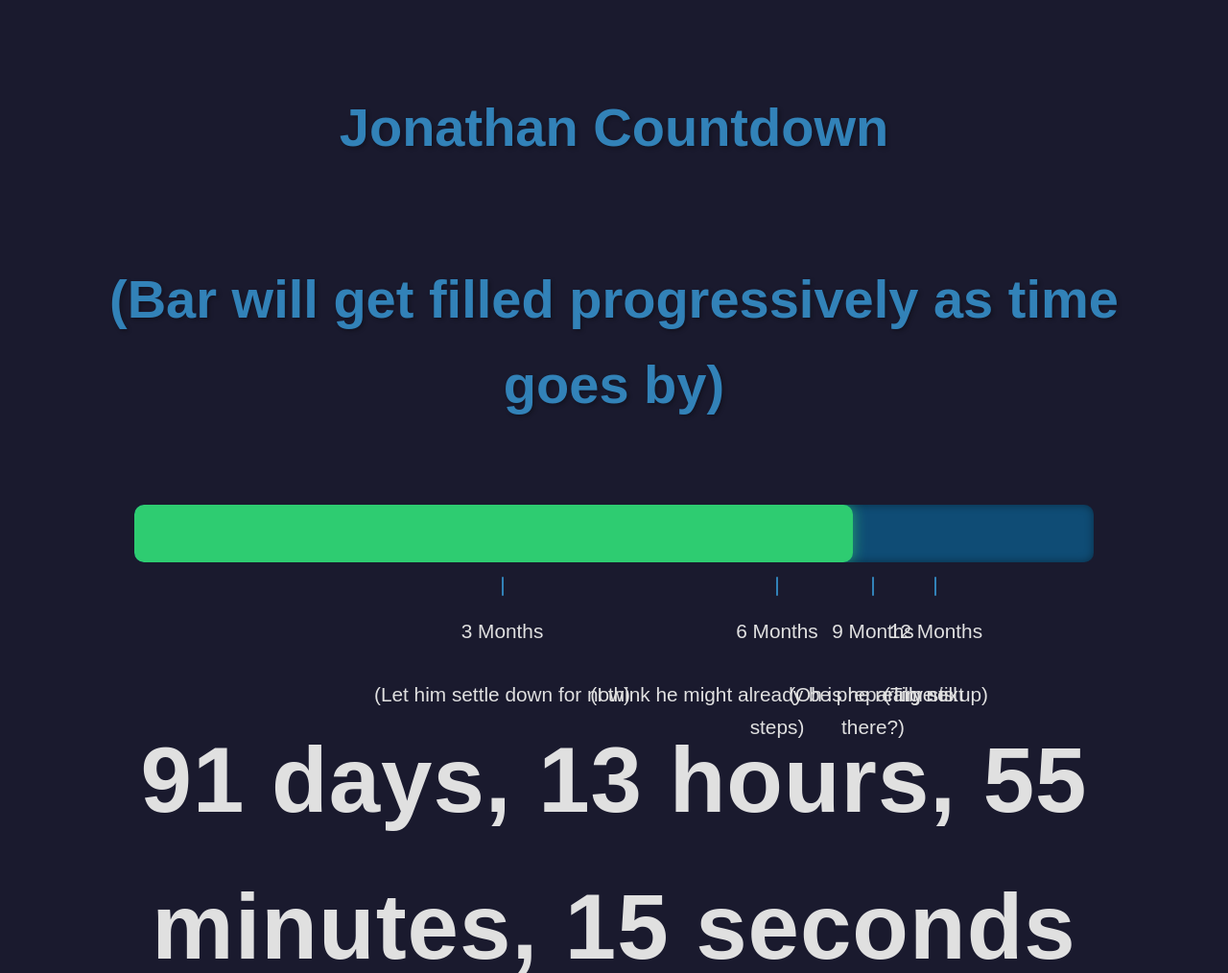
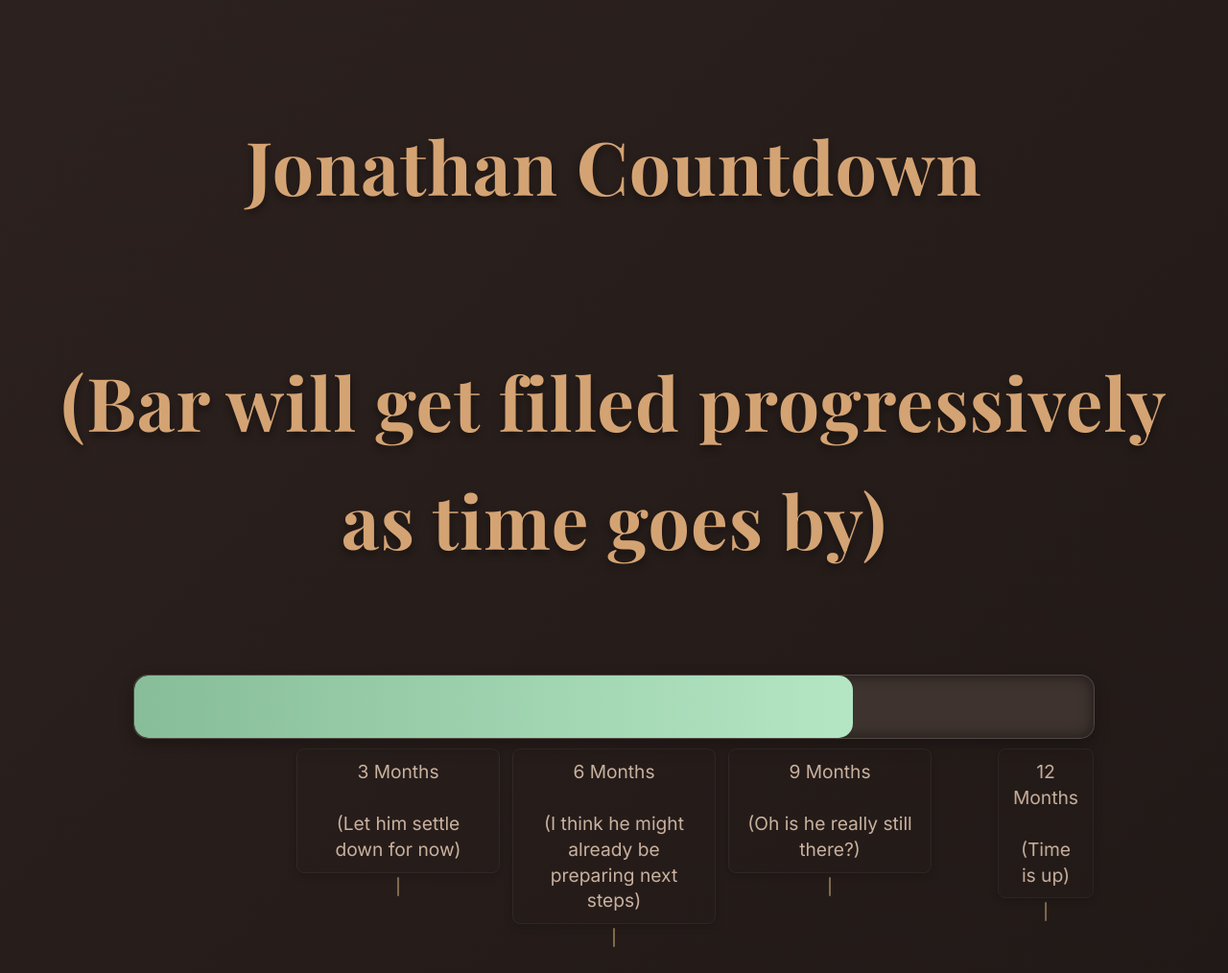
Before and after one commit to LeConsulat2/jonathan-countdown, a plain HTML site: page index.html in a window 1280 px wide. Shown: the top 1014 px of the page at 96% size. Drawn offline with nearby package versions, Linux system fonts and the light colour scheme.

Commit message:
UI update

```diff
--- a/styles.css
+++ b/styles.css
@@ -1,73 +1,109 @@
+/* Import Fonts: A warm, elegant serif for headings and a clean sans-serif for body */
+@import url('https://fonts.googleapis.com/css2?family=Playfair+Display:wght@400;700&family=Inter:wght@300;400;500;600&display=swap');
+
 :root {
-  /* Define CSS variables for easier theming and consistency */
-  --bg-color: #1a1a2e; /* Darker background */
-  --text-color: #e0e0e0; /* Light grey text */
-  --primary-color: #0f4c75; /* A primary blue for accents */
-  --secondary-color: #3282b8; /* A lighter blue */
-  --font-family: 'Montserrat', sans-serif; /* Modern font */
-  --border-radius: 10px;
-  --transition-speed: 0.3s ease-in-out;
+  /* Warm & Advanced Color Palette */
+  --bg-dark: #2c211e; /* Deep dark brown/charcoal for background */
+  --bg-light: #3e332f; /* Slightly lighter brown for containers */
+  --text-primary: #f2e9e4; /* Off-white/cream for main text */
+  --text-secondary: #c9b19e; /* Muted gold/tan for secondary text/accents */
+  --accent-warm: #d4a373; /* Goldenrod/ochre for highlights */
+  --accent-subtle: #a68a64; /* A deeper, muted gold */
+
+  /* Progress Bar Colors (warm variations) */
+  --progress-red: #c25b5b; /* Muted red */
+  --progress-orange: #d99a4e; /* Burnt orange */
+  --progress-yellow: #e6cb6f; /* Muted mustard */
+  --progress-green: #7dae8d; /* Sage green */
+
+  /* Fonts */
+  --font-heading: 'Playfair Display', serif;
+  --font-body: 'Inter', sans-serif;
+
+  /* Spacing & Sizing */
+  --padding-base: 20px;
+  --border-radius-lg: 15px;
+  --border-radius-sm: 8px;
+
+  /* Transitions */
+  --transition-fast: 0.3s ease-in-out;
+  --transition-medium: 0.5s ease-in-out;
 }
 
-/* Import a modern font from Google Fonts */
-@import url('https://fonts.googleapis.com/css2?family=Montserrat:wght@300;400;600;700&display=swap');
-
 body {
-  font-family: var(--font-family);
+  font-family: var(--font-body);
   text-align: center;
-  background-color: var(--bg-color);
-  color: var(--text-color);
+  background: linear-gradient(
+    135deg,
+    var(--bg-dark),
+    #1e1715
+  ); /* Subtle gradient for depth */
+  color: var(--text-primary);
   margin: 0;
-  padding: 20px;
+  padding: var(--padding-base);
   line-height: 1.6;
-  min-height: 100vh; /* Ensure body takes full viewport height */
+  min-height: 100vh;
   display: flex;
   flex-direction: column;
   align-items: center;
   justify-content: center;
-  box-sizing: border-box; /* Include padding in element's total width and height */
+  box-sizing: border-box;
+  overflow-x: hidden; /* Prevent horizontal scroll on small screens */
+  animation: fadeIn 1.2s ease-out forwards; /* Slower fade in */
 }
 
 h1 {
-  font-size: clamp(1.5em, 5vw, 2.8em); /* Responsive font size */
-  margin-bottom: 40px;
-  color: var(--secondary-color);
+  font-family: var(--font-heading);
+  font-size: clamp(2em, 6vw, 3.5em); /* Larger and more elegant */
+  margin-bottom: 30px;
+  color: var(--accent-warm);
   font-weight: 700;
-  text-shadow: 2px 2px 4px rgba(0, 0, 0, 0.3);
+  text-shadow: 0 4px 8px rgba(0, 0, 0, 0.4); /* Deeper shadow */
+  letter-spacing: 1px;
+}
+
+h1 br {
+  /* Adjust line break spacing for the title */
+  display: block;
+  margin-bottom: 5px;
 }
 
 #countdown {
-  font-size: clamp(
-    2em,
-    8vw,
-    4em
-  ); /* Larger and more responsive countdown text */
-  margin: 50px 0;
-  font-weight: 600;
-  color: var(--text-color);
-  letter-spacing: 1px;
+  font-family: var(--font-heading); /* Use heading font for countdown too */
+  font-size: clamp(2.5em, 9vw, 5em);
+  margin: 60px 0;
+  font-weight: 700;
+  color: var(--text-primary);
+  letter-spacing: 2px;
+  text-shadow: 0 2px 5px rgba(0, 0, 0, 0.3);
+  position: relative; /* For potential future animations */
+  animation: pulseText 2s infinite alternate ease-in-out; /* Subtle pulse */
 }
 
 /* Progress Container */
 .progress-container {
   position: relative;
-  width: 90%; /* Wider on smaller screens */
-  max-width: 800px; /* Max width for larger screens */
-  height: 40px; /* Slightly taller for better visibility */
-  background-color: var(--primary-color);
-  border-radius: var(--border-radius);
-  margin: 40px auto 60px auto; /* More vertical spacing */
+  width: 90%;
+  max-width: 900px; /* Slightly wider max-width */
+  height: 45px; /* Taller */
+  background: var(--bg-light); /* Lighter background for the track */
+  border-radius: var(--border-radius-lg);
+  margin: 50px auto 70px auto;
   overflow: hidden;
-  box-shadow: inset 0 0 10px rgba(0, 0, 0, 0.4); /* Inner shadow for depth */
+  box-shadow: inset 0 0 15px rgba(0, 0, 0, 0.5),
+    /* Inner shadow */ 0 5px 15px rgba(0, 0, 0, 0.3); /* Outer shadow */
+  border: 1px solid rgba(255, 255, 255, 0.1); /* Subtle border */
 }
 
 .date-mark {
   position: absolute;
-  font-size: clamp(0.7em, 2vw, 0.9em); /* Responsive font size */
-  color: var(--text-color);
-  white-space: nowrap; /* Prevent date from wrapping */
+  font-family: var(--font-body);
+  font-size: clamp(0.7em, 2vw, 0.9em);
+  color: var(--text-secondary);
+  white-space: nowrap;
   font-weight: 400;
-  top: -25px; /* Adjust position */
+  top: -30px; /* Adjusted position */
+  text-shadow: 0 1px 2px rgba(0, 0, 0, 0.2);
 }
 
 .date-mark.start {
@@ -81,159 +117,246 @@ h1 {
 .progress-bar {
   height: 100%;
   width: 0%;
-  border-radius: var(--border-radius);
-  transition: width var(--transition-speed),
-    background-color var(--transition-speed);
-  background-color: green; /* Default */
-  box-shadow: 0 0 15px rgba(0, 255, 0, 0.5); /* Glowing effect */
+  border-radius: var(--border-radius-lg);
+  background: linear-gradient(
+    90deg,
+    #7dae8d,
+    #a6d4b4
+  ); /* Default green gradient */
+  transition: width var(--transition-medium),
+    background var(--transition-medium);
+  box-shadow: 0 0 20px rgba(125, 174, 141, 0.7); /* Matching glow */
+  animation: progressGlow 1.5s infinite alternate; /* Subtle glow animation */
 }
 
 /* Markers Section */
 .markers {
   display: flex;
   justify-content: space-between;
-  width: 90%; /* Match progress container width */
-  max-width: 800px;
+  width: 90%;
+  max-width: 900px;
   margin: 20px auto;
-  position: relative; /* For positioning individual markers precisely */
-  z-index: 1; /* Ensure markers are above the progress bar visually if they overlap */
+  position: relative;
+  z-index: 1;
+  /* We'll use absolute positioning for markers relative to the progress bar later */
+  /* For now, ensure container for absolute markers is broad enough */
+  height: 120px; /* Give space for absolutely positioned markers */
 }
 
 .marker {
-  font-size: clamp(0.75em, 2.5vw, 1.1em); /* Responsive font size for markers */
-  flex-basis: 22%; /* Distribute space more evenly, allowing for content */
+  font-family: var(--font-body);
+  font-size: clamp(0.8em, 2.5vw, 1em); /* Slightly smaller, more refined */
+  flex-basis: 22%; /* Remains useful for non-absolute fallback */
   text-align: center;
-  margin-top: 20px;
-  position: relative;
-  padding: 10px 5px;
-  color: var(--text-color);
-  font-weight: 300;
+  position: absolute; /* Make markers absolutely positioned */
+  transform: translateX(-50%); /* Center based on their own width */
+  color: var(--text-secondary);
+  font-weight: 400;
+  line-height: 1.4;
+  max-width: 150px; /* Limit width of marker text */
+  opacity: 0; /* Hidden by default, will fade in via JS or advanced CSS */
+  animation: fadeInScale 0.8s forwards; /* Animation to show them */
+  animation-delay: var(--marker-delay); /* Staggered reveal */
+  background: rgba(var(--bg-light), 0.7); /* Slightly transparent background */
+  backdrop-filter: blur(5px); /* Subtle blur behind text */
+  padding: 8px 12px;
+  border-radius: var(--border-radius-sm);
+  box-shadow: 0 2px 10px rgba(0, 0, 0, 0.2);
+  border: 1px solid rgba(255, 255, 255, 0.05);
 }
 
-/* Add a visual line to connect markers to the progress bar (optional, but nice) */
-.marker::before {
-  content: '';
-  position: absolute;
-  top: -20px; /* Position above the marker text */
-  left: 50%;
-  transform: translateX(-50%);
-  width: 2px;
-  height: 15px; /* Length of the connecting line */
-  background-color: var(--secondary-color);
-  border-radius: 1px;
-}
-
-/* Specific positioning for markers relative to the progress bar */
-/* These values are estimates and might need fine-tuning based on your exact layout */
+/* Specific positioning for markers relative to the progress-container */
+/* These positions are calculated relative to the parent .markers container, which
+   itself is centered and has a max-width, making them responsive.
+   The `left` value should correspond to 25%, 50%, 75%, 100% of the progress bar.
+*/
 .markers .marker:nth-child(1) {
   /* 3 Months */
-  position: absolute;
-  left: calc(25% - (var(--marker-width, 0px) / 2)); /* Approx 3 months of 12 */
-  top: -60px; /* Adjust based on your layout */
+  left: 25%;
+  --marker-delay: 0.1s;
 }
 
 .markers .marker:nth-child(2) {
   /* 6 Months */
-  position: absolute;
-  left: calc(50% - (var(--marker-width, 0px) / 2)); /* Approx 6 months of 12 */
-  top: -60px; /* Adjust based on your layout */
+  left: 50%;
+  --marker-delay: 0.3s;
 }
 
 .markers .marker:nth-child(3) {
   /* 9 Months */
-  position: absolute;
-  left: calc(75% - (var(--marker-width, 0px) / 2)); /* Approx 9 months of 12 */
-  top: -60px; /* Adjust based on your layout */
+  left: 75%;
+  --marker-delay: 0.5s;
 }
 
 .markers .marker:nth-child(4) {
   /* 12 Months */
-  position: absolute;
-  right: 0;
-  top: -60px; /* Adjust based on your layout */
+  left: 100%; /* Align with the very end */
+  transform: translateX(-100%); /* Align right edge with 100% mark */
+  --marker-delay: 0.7s;
 }
 
-/* Define --marker-width for dynamic positioning (requires JS or manual estimation) */
-/* For simplicity here, we'll assume a rough width or let content dictate it for now.
-   A more advanced approach might involve JavaScript to measure marker width for precise positioning.
-   For now, the percentage based `left` with `transformX` is a good starting point.
-*/
-body {
-  --marker-width: 120px; /* Example estimated width, adjust as needed */
+.marker::before {
+  /* Connecting line */
+  content: '';
+  position: absolute;
+  bottom: -20px; /* Position below the marker text */
+  left: 50%;
+  transform: translateX(-50%);
+  width: 2px;
+  height: 15px;
+  background-color: var(--accent-subtle);
+  border-radius: 1px;
+  opacity: 0.7;
 }
 
-/* Color classes for the progress bar */
+/* Color classes for the progress bar - now with gradients and adjusted glows */
 .progress-bar.red {
-  background-color: #e74c3c; /* Flat UI Red */
-  box-shadow: 0 0 15px rgba(231, 76, 60, 0.7);
+  background: linear-gradient(90deg, var(--progress-red), #e07a7a);
+  box-shadow: 0 0 20px rgba(var(--progress-red), 0.7);
 }
 
 .progress-bar.orange {
-  background-color: #f39c12; /* Flat UI Orange */
-  box-shadow: 0 0 15px rgba(243, 156, 18, 0.7);
+  background: linear-gradient(90deg, var(--progress-orange), #ffb76e);
+  box-shadow: 0 0 20px rgba(var(--progress-orange), 0.7);
 }
 
 .progress-bar.yellow {
-  background-color: #f1c40f; /* Flat UI Yellow */
-  box-shadow: 0 0 15px rgba(241, 196, 15, 0.7);
+  background: linear-gradient(90deg, var(--progress-yellow), #ffe78b);
+  box-shadow: 0 0 20px rgba(var(--progress-yellow), 0.7);
 }
 
 .progress-bar.green {
-  background-color: #2ecc71; /* Flat UI Green */
-  box-shadow: 0 0 15px rgba(46, 204, 113, 0.7);
+  background: linear-gradient(90deg, var(--progress-green), #a6d4b4);
+  box-shadow: 0 0 20px rgba(var(--progress-green), 0.7);
 }
 
-/* Media Queries for fine-tuning responsiveness */
+/* Keyframe Animations */
+@keyframes fadeIn {
+  from {
+    opacity: 0;
+    transform: translateY(20px);
+  }
+  to {
+    opacity: 1;
+    transform: translateY(0);
+  }
+}
 
-/* For Tablets and smaller desktops */
+@keyframes pulseText {
+  0% {
+    transform: scale(1);
+    text-shadow: 0 2px 5px rgba(0, 0, 0, 0.3);
+  }
+  100% {
+    transform: scale(1.02);
+    text-shadow: 0 5px 10px rgba(0, 0, 0, 0.5);
+  }
+}
+
+@keyframes progressGlow {
+  0% {
+    filter: brightness(1);
+  }
+  50% {
+    filter: brightness(1.2);
+  }
+  100% {
+    filter: brightness(1);
+  }
+}
+
+@keyframes fadeInScale {
+  from {
+    opacity: 0;
+    transform: translateX(-50%) scale(0.9);
+  }
+  to {
+    opacity: 1;
+    transform: translateX(-50%) scale(1);
+  }
+}
+
+/* Media Queries for refined responsiveness */
+
+/* Tablets and medium screens */
 @media (min-width: 768px) {
+  body {
+    padding: 40px;
+  }
   h1 {
-    font-size: 3em;
+    font-size: 4em;
+    margin-bottom: 40px;
   }
   #countdown {
-    font-size: 5em;
+    font-size: 6em;
+    margin: 80px 0;
   }
   .progress-container {
-    height: 50px; /* Slightly taller on larger screens */
+    height: 55px;
+    margin: 60px auto 80px auto;
   }
   .date-mark {
     font-size: 1em;
-    top: -30px;
+    top: -35px;
   }
   .marker {
-    font-size: 1.2em;
-    padding: 15px 10px;
+    font-size: 1.1em;
+    padding: 10px 15px;
+    top: -100px; /* Adjust vertical position for markers */
+  }
+  .marker:nth-child(4) {
+    /* 12 Months */
+    transform: translateX(-50%); /* Revert to center align on larger screens */
+    right: auto; /* Remove right property */
+    left: 100%; /* Align with the end */
   }
   .marker::before {
     height: 20px;
-    top: -25px;
+    bottom: -25px;
   }
 }
 
-/* For very large screens */
+/* Larger screens */
 @media (min-width: 1200px) {
   body {
-    padding: 50px;
+    padding: 60px;
   }
   h1 {
-    font-size: 3.5em;
+    font-size: 4.8em;
   }
   #countdown {
-    font-size: 6em;
+    font-size: 7em;
   }
   .progress-container {
-    height: 60px;
-    max-width: 1000px; /* Even wider progress bar */
+    height: 65px;
+    max-width: 1000px;
   }
   .date-mark {
     font-size: 1.1em;
   }
   .marker {
-    font-size: 1.3em;
+    font-size: 1.2em;
+    max-width: 180px;
+    top: -110px; /* Further adjust for very large screens */
   }
 }
 
-/* Utility classes for accessibility and layout */
+/* Ensure consistent absolute positioning logic for markers across breakpoints */
+/* This block ensures that if a general 'left' is set, it's consistent. */
+.markers .marker {
+  top: -90px; /* Default vertical position for markers, adjust per breakpoint */
+}
+
+/* Specific adjustments for 12-month marker if it goes off screen */
+@media (max-width: 767px) {
+  .markers .marker:nth-child(4) {
+    transform: translateX(
+      -100%
+    ); /* Keeps right edge aligned on small screens */
+  }
+}
+
+/* Accessibility */
 .sr-only {
   position: absolute;
   width: 1px;
@@ -245,17 +368,3 @@ body {
   white-space: nowrap;
   border-width: 0;
 }
-
-/* Optional: Add a subtle animation for background */
-@keyframes fadeIn {
-  from {
-    opacity: 0;
-  }
-  to {
-    opacity: 1;
-  }
-}
-
-body {
-  animation: fadeIn 1s ease-in-out;
-}
```
